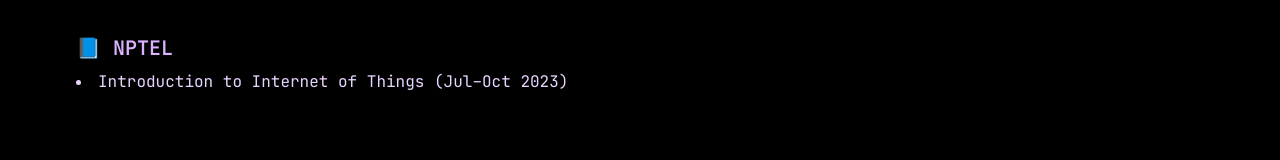
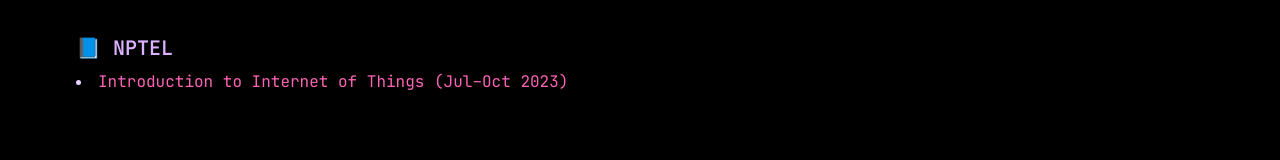
Before and after one commit to Raghavvram/resume-professional, a Next.js app: page / in a window 1280 px wide. Both pictures are taken after a click on the button "Certifications". Shown: the part 337-497 px from the top of the page. Built offline with nearby package versions, Linux system fonts and the light colour scheme.

Commit message:
Update ResumeCertifications.tsx

```diff
--- a/components/resume/ResumeCertifications.tsx
+++ b/components/resume/ResumeCertifications.tsx
@@ -37,7 +37,7 @@
     {
       title: '📘 NPTEL',
       items: [
-        { name: 'Introduction to Internet of Things (Jul–Oct 2023)' },
+        { name: 'Introduction to Internet of Things (Jul–Oct 2023)', link: 'https://drive.google.com/file/d/1_8l72bhxB35MXGeZppLWWEo8ykHBnY-r/view?usp=sharing' },
       ],
     },
     {
```
